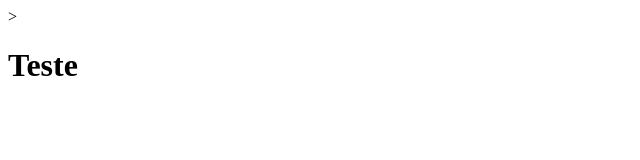
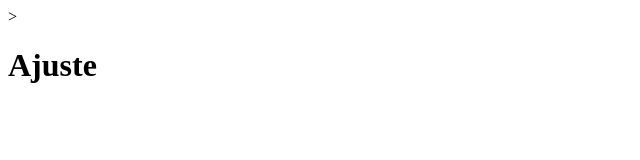
Before and after one commit to Sidcley1972/EstudoWeb, a plain HTML site: page Index.html in a window 1280 px wide. Shown: the full height of the page, 0-640 px from the left. Drawn offline with Linux system fonts and the light colour scheme.

Commit message:
Primeiro Commit

```diff
--- a/Index.html
+++ b/Index.html
@@ -1,3 +1,3 @@
 ><body>
-    <h1>Teste</h1>
+    <h1>Ajuste</h1>
 </body>
```
